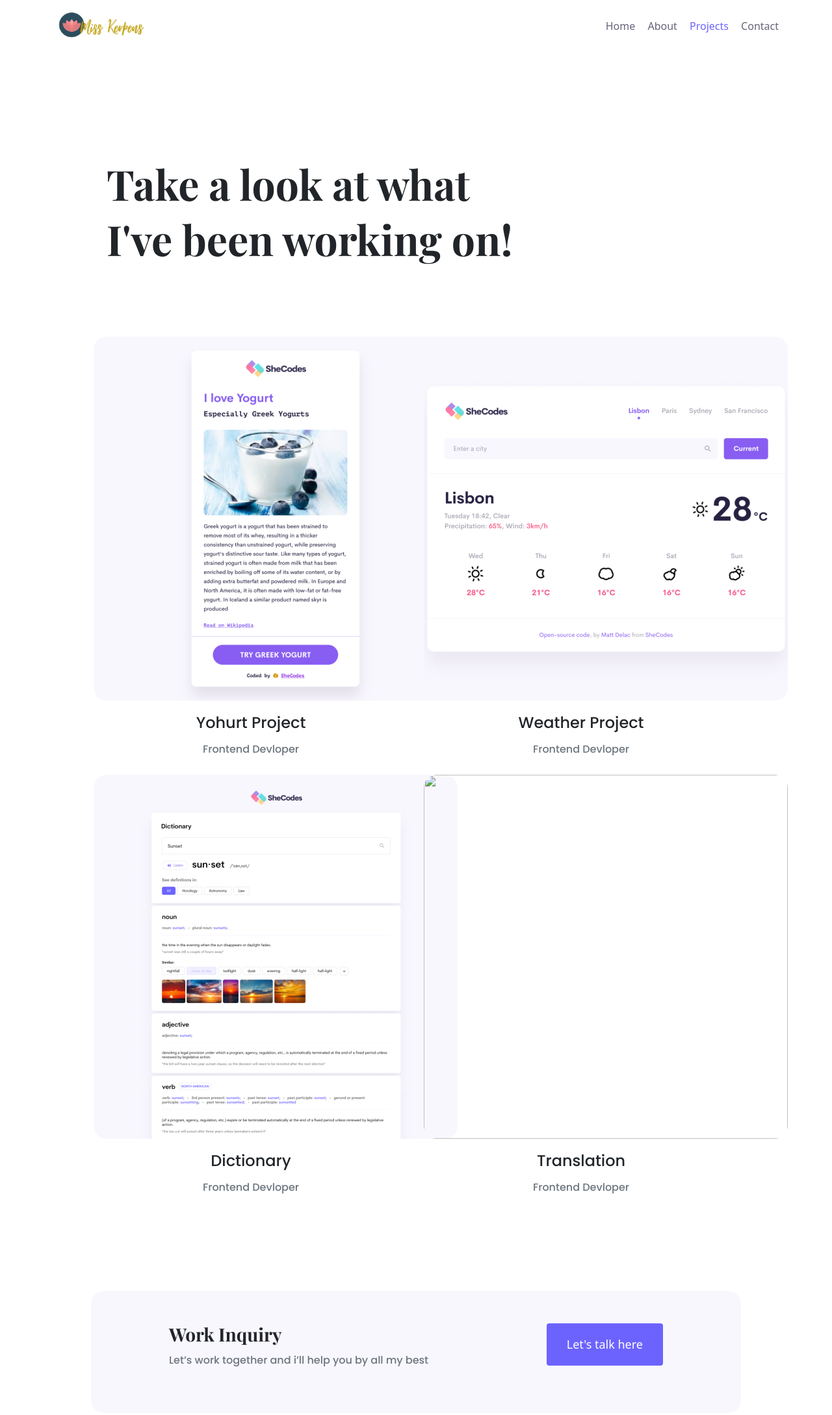
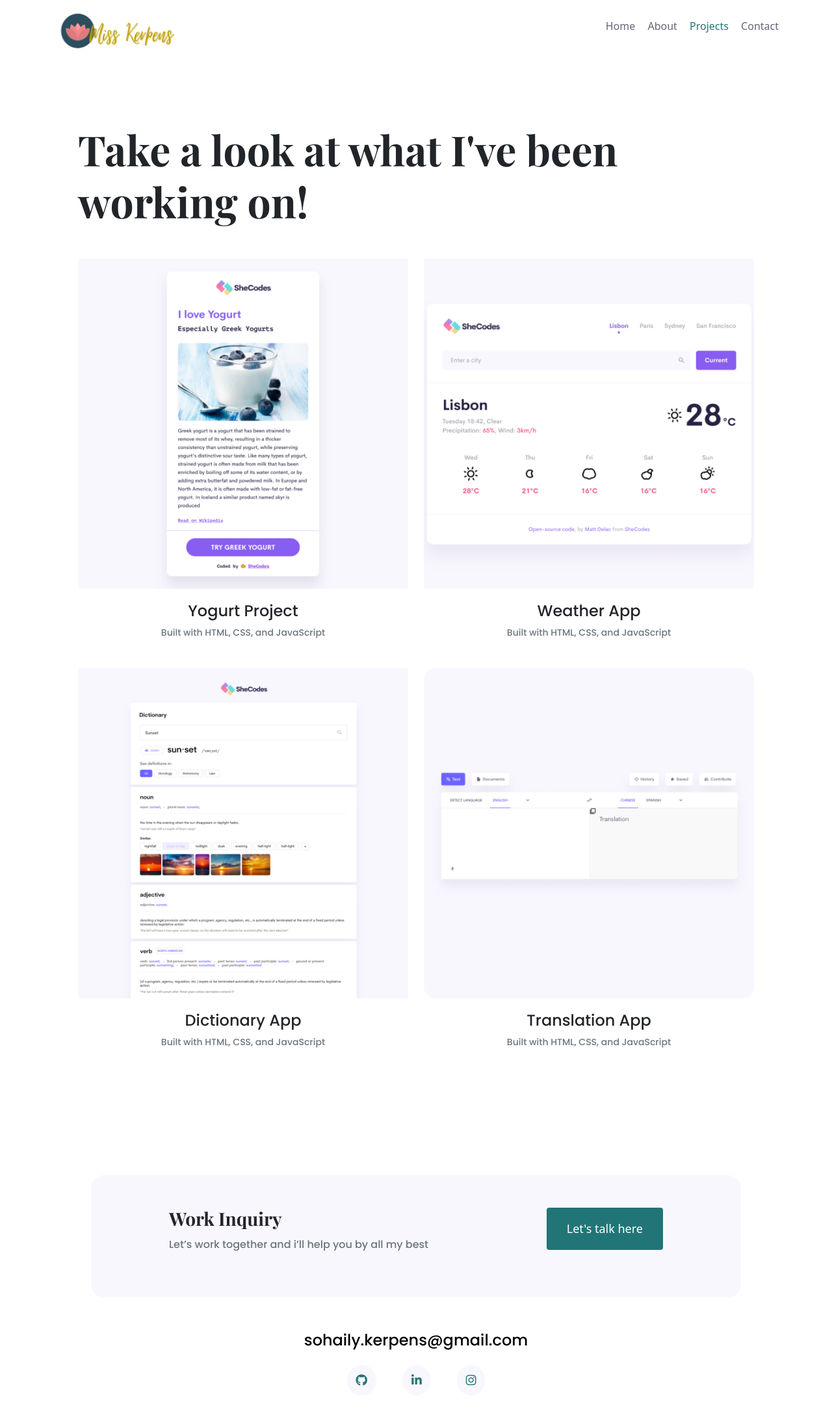
Before and after one commit to Hailx12/portfolio-project, a plain HTML site: page my-projects.html in a window 1280 px wide. Shown: the top 2177 px of the page at 65% size. Drawn offline with nearby package versions, Linux system fonts and the light colour scheme.

Commit message:
improved links and made responsive and changed colors

```diff
--- a/css/style.css
+++ b/css/style.css
@@ -1,7 +1,8 @@
 :root {
-  --branding-color: #6c63ff;
+  --branding-color: #227576;
   --secondary-color: #f9f7fe;
-  --second-font-color: #272142;
+  --second-font-color: #344d5c;
+  --hover-color: #c1a336;
   --heading-font-family: "Playfair Display", serif;
   --default-font-family: "Poppins", sans-serif;
 }
@@ -26,7 +27,7 @@ p {
 .introduction {
   background-color: var(--secondary-color);
   text-align: center;
-  padding: 160px 20px;
+  padding: 100px 20px;
 }
 
 .introduction h1 {
@@ -84,59 +85,9 @@ p {
 .description {
   margin-top: 60px;
 }
-.navigation {
-  background-color: var(--secondary-color);
-}
-nav {
-  padding: 15px 0px;
-}
-nav ul {
-  padding: 0;
-  margin: 0;
-}
-nav li {
-  display: inline;
-  list-style: none;
-  line-height: 50px;
-  margin-left: 15px;
-}
 
-nav a {
-  text-decoration: none;
-  color: rgba(39, 33, 66, 0.7);
-}
-nav a:hover,
-nav li.active a {
-  color: var(--branding-color);
-}
-
-footer {
-  margin: 60px 0px;
-}
-
-@media (max-width: 900px) {
-  .introduction {
-    padding: 80px;
-  }
-  .introduction h1 {
-    font-size: 45px;
-  }
-  .core h2 {
-    font-size: 40px;
-  }
-  .description {
-    text-align: center;
-  }
-  .about {
-    text-align: center;
-    padding: 0px;
-  }
-  nav {
-    padding: 10px 0px;
-  }
-}
 .about {
-  padding: 160px 20px;
+  padding: 70px 20px;
 }
 .about-content {
   margin: 30px;
@@ -154,9 +105,80 @@ footer {
   font-weight: bold;
   color: var(--second-font-color);
 }
+
 .about img {
   border-radius: 20px;
 }
+
+.content-container {
+  padding: 60px 20px;
+}
+
+.content h1 {
+  font-size: 64px;
+  line-height: 80px;
+}
+
+.content h2 {
+  font-size: 18px;
+  font-family: var(--default-font-family);
+}
+
+.content h3 {
+  font-size: 24px;
+  line-height: 1.5;
+
+  font-family: var(--default-font-family);
+}
+
+.content p {
+  font-size: 14px;
+}
+
+.content {
+  margin: 30px;
+}
+
+.content img {
+  border-radius: 20px;
+}
+
+.navigation {
+  background-color: var(--secondary-color);
+}
+
+nav {
+  padding: 15px 0px;
+}
+
+nav ul {
+  padding: 0;
+  margin: 0;
+}
+
+nav li {
+  display: inline;
+  list-style: none;
+  line-height: 50px;
+  margin-left: 15px;
+}
+
+nav a {
+  text-decoration: none;
+  color: rgba(39, 33, 66, 0.7);
+}
+nav a:hover {
+  color: var(--hover-color);
+}
+
+nav li.active a {
+  color: var(--branding-color);
+}
+
+footer {
+  margin: 60px 0px;
+}
+
 .work-inquiry {
   background-color: var(--secondary-color);
   margin: 0px 140px;
@@ -194,26 +216,38 @@ footer {
   background-color: var(--branding-color);
 }
 
-.page-subject {
-  padding: 160px 20px 100px 20px;
-  margin-left: 144px;
-  margin-right: 471px;
+.link {
+  color: #cf8383;
 }
-.page-subject h1 {
-  font-size: 64px;
-  line-height: 85px;
+
+@media (max-width: 900px) {
+  .introduction {
+    padding: 80px;
+  }
+  .introduction h1 {
+    font-size: 45px;
+  }
+  .core h2 {
+    font-size: 40px;
+  }
+  .description {
+    text-align: center;
+  }
+  .about {
+    text-align: center;
+    padding: 0px;
+  }
+  .about h1,
+  .content h1 {
+    font-size: 45px;
+    line-height: 1.2;
+  }
+  .content {
+    text-align: center;
+    padding: 0px;
+  }
+  nav {
+    padding: 10px 0px;
+    font-size: 14px;
+  }
 }
-.project-list {
-  margin-left: 132px;
-  margin-right: 132px;
-  margin-bottom: 120px;
-  text-align: center;
-}
-.project-list h2 {
-  font-family: var(--default-font-family);
-  font-size: 24px;
-  line-height: 36px;
-}
-.project-list img {
-  border-radius: 20px;
-}
--- a/my-projects.html
+++ b/my-projects.html
@@ -2,8 +2,9 @@
 <html lang="en">
   <head>
     <meta charset="UTF-8" />
-    <meta http-equiv="X-UA-Compatible" content="IE=edge" />
+    <meta http-equiv="X-UA-Compatible" content="Complete overview of the projects completed by Sohaily, a front-end engineer based in The Netherlands." />
     <meta name="viewport" content="width=device-width, initial-scale=1.0" />
+    <title>Front-end projects developed by Sohaily Kerpens</title>
     <!-- CSS only -->
     <link
       href="https://cdn.jsdelivr.net/npm/bootstrap@5.1.1/dist/css/bootstrap.min.css"
@@ -11,6 +12,7 @@
       integrity="sha384-F3w7mX95PdgyTmZZMECAngseQB83DfGTowi0iMjiWaeVhAn4FJkqJByhZMI3AhiU"
       crossorigin="anonymous"
     />
+    <link rel="stylesheet" href="css/style.css" />
     <!-- JavaScript Bundle with Popper -->
     <script
       src="https://cdn.jsdelivr.net/npm/bootstrap@5.1.1/dist/js/bootstrap.bundle.min.js"
@@ -27,8 +29,6 @@
       href="https://fonts.googleapis.com/css2?family=Playfair+Display:wght@700&family=Poppins:wght@500;700&display=swap"
       rel="stylesheet"
     />
-    <link rel="stylesheet" href="css/style.css" />
-    <title>Document</title>
   </head>
   <body>
     <div class="container">
@@ -37,89 +37,70 @@
           <img
             src="images/logo-alt.png"
             class="logo d-none d-md-block"
-            alt=""
-            width="150"
-            height="50"
+            alt="Miss Kerpens Logo"
+            width="200"
+            height="70"
           />
           <img
             src="images/logo-sm.png"
             class="logo d-block d-md-none"
-            alt=""
+            alt="Miss Kerpens Logo"
             width="40"
             height="40"
           />
         </a>
         <ul>
           <li>
-            <a href="/">Home</a>
+            <a href="/" title="Homepage">Home</a>
           </li>
           <li>
-            <a href="/about.html">About</a>
+            <a href="/about.html" title="About Sohaily">About</a>
           </li>
           <li class="active">
-            <a href="/my-projects.html">Projects</a>
+            <a href="/my-projects.html" title="Sohaily's Projects">Projects</a>
           </li>
           <li>
-            <a href="/contact.html">Contact</a>
+            <a href="/contact.html" title="Contact Sohaily">Contact</a>
           </li>
         </ul>
       </nav>
     </div>
-    <section class="page-subject">
-      <h1>Take a look at what I've been working on!</h1>
-    </section>
-    <section class="project-list">
-      <div class="container">
-        <div class="row">
-          <div class="col-6">
-            <img
-              class="image-fluid"
-              src="images/yogurt-app.png"
-              alt=""
-              width="560"
-              height="560"
-            />
-            <h2 class="mt-3">Yohurt Project</h2>
-            <p class="text-muted mb-4">Frontend Devloper</p>
-          </div>
-          <div class="col-6">
-            <img
-              class="image-fluid"
-              src="images/weather-app.png"
-              alt=""
-              width="560"
-              height="560"
-            />
-            <h2 class="mt-3">Weather Project</h2>
-            <p class="text-muted mb-4">Frontend Devloper</p>
-          </div>
+    <section class="content-container container">
+      <div class="content">
+      <h1 class="mb-5">Take a look at what I've been working on!</h1>
+      <div class="row">
+        <div class="col-md-6 mb-4">
+          <img src="images/yogurt-app.png" class="img-fluid mb-3 rounded" alt="Yogurt project preview">
+          <h3 class="text-center m-0">Yogurt Project</h3>
+          <p class="text-center text-muted">
+              Built with HTML, CSS, and JavaScript
+            </p>
         </div>
-        <div class="row">
-          <div class="col-6">
-            <img
-              class="image-fluid"
-              src="images/dictionary.png"
-              alt=""
-              width="560"
-              height="560"
-            />
-            <h2 class="mt-3">Dictionary</h2>
-            <p class="text-muted mb-4">Frontend Devloper</p>
-          </div>
-          <div class="col-6">
-            <img
-              class="image-fluid"
-              src="images/translation.png"
-              alt=""
-              width="560"
-              height="560"
-            />
-            <h2 class="mt-3">Translation</h2>
-            <p class="text-muted mb-4">Frontend Devloper</p>
-          </div>
+          <div class="col-md-6 mb-4">
+          <img src="images/weather-app.png" class="img-fluid mb-3 rounded" alt="Weather app preview">
+          <h3 class="text-center m-0">Weather App</h3>
+          <p class="text-center text-muted">
+              Built with HTML, CSS, and JavaScript
+            </p>
+        </div>
+          <div class="col-md-6 mb-4">
+          <img src="images/dictionary.png" class="img-fluid mb-3 rounded" alt="Dictionary App preview">
+          <h3 class="text-center m-0">Dictionary App</h3>
+          <p class="text-center text-muted">
+              Built with HTML, CSS, and JavaScript
+            </p>
+        </div>
+          <div class="col-md-6 mb-4">
+          <img src="images/translation.png" class="img-fluid mb-3 rounded" alt="Translation preview">
+          <h3 class="text-center m-0">Translation App</h3>
+          <p class="text-center text-muted">
+              Built with HTML, CSS, and JavaScript
+            </p>
         </div>
       </div>
+      </div>
     </section>
+
     <footer>
       <section
         class="
@@ -137,26 +118,28 @@
               </p>
             </div>
             <div >
-              <a href="" class="btn btn-branding">Let's talk here</a>
+              <a href="/contact" class="btn btn-branding" title="Contact Sohaily">Let's talk here</a>
             </div>
           </div>
       </section>
       <section class="mail-contact mb-5">
-        <a href="mailto:sohaily.kerpeens@gmail.com"
+        <a href="mailto:sohaily.kerpeens@gmail.com" title="email Sohaily"
           >sohaily.kerpens@gmail.com</a
         >
         <div class="icons d-flex justify-content-center">
           <a href="https://github.com/Hailx12">
-            <i class="fab fa-github" target="_blank"></i>
+            <i class="fab fa-github" target="_blank" title="Github profile"></i>
           </a>
           <a href="https://www.linkedin.com/in/sohaily-kerpens-03513947/">
-            <i class="fab fa-linkedin-in" target="_blank"></i>
+            <i class="fab fa-linkedin-in" target="_blank" title="LinkedIn profile"></i>
           </a>
           <a href="https://www.instagram.com/miss.kerpens/">
-            <i class="fab fa-instagram" target="_blank"></i>
+            <i class="fab fa-instagram" target="_blank" title="Instagram profile"></i>
           </a>
         </div>
       </section>
+      <p class="text-center mt-4">This project was coded by Sohaily Kerpens -
+        <a href="https://github.com/Hailx12/portfolio-project" class="link" target="_blank">Open sourced</a></p>
     </footer>
   </body>
 </html>
```
Also changed, not shown: about.html (+21 -17 lines), contact.html (+20 -18 lines), index.html (+26 -24 lines), images/translation.png (added).
